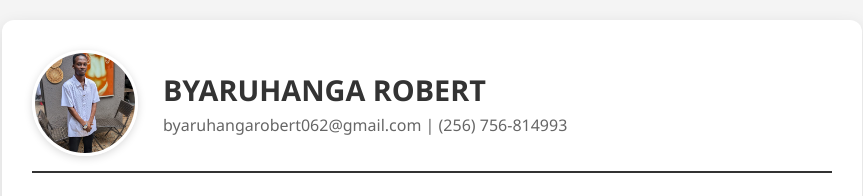
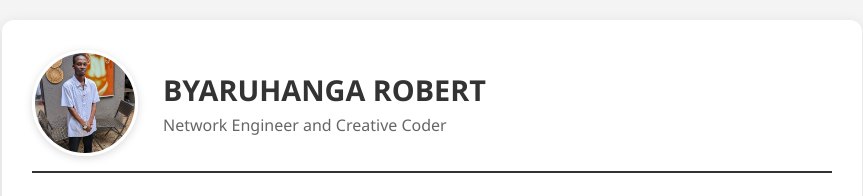
Before and after one commit to princejun45/Web-Assignment, a plain HTML site: page index.html in a window 1280 px wide. Shown: the top 196 px of the page, without its empty margins (208-1071 px from the left). Drawn offline with Linux system fonts and the light colour scheme.

Commit message:
Update index.html

```diff
--- a/index.html
+++ b/index.html
@@ -194,7 +194,7 @@
             <img src="my-photo.jpeg" alt="Your Name" class="personal-photo">
             <div class="personal-details">
                 <h1>BYARUHANGA ROBERT</h1>
-                <p>byaruhangarobert062@gmail.com | (256) 756-814993</p>
+                <p><emp>Network Engineer and Creative Coder</emp></p>
             </div>
         </header>
 
```
